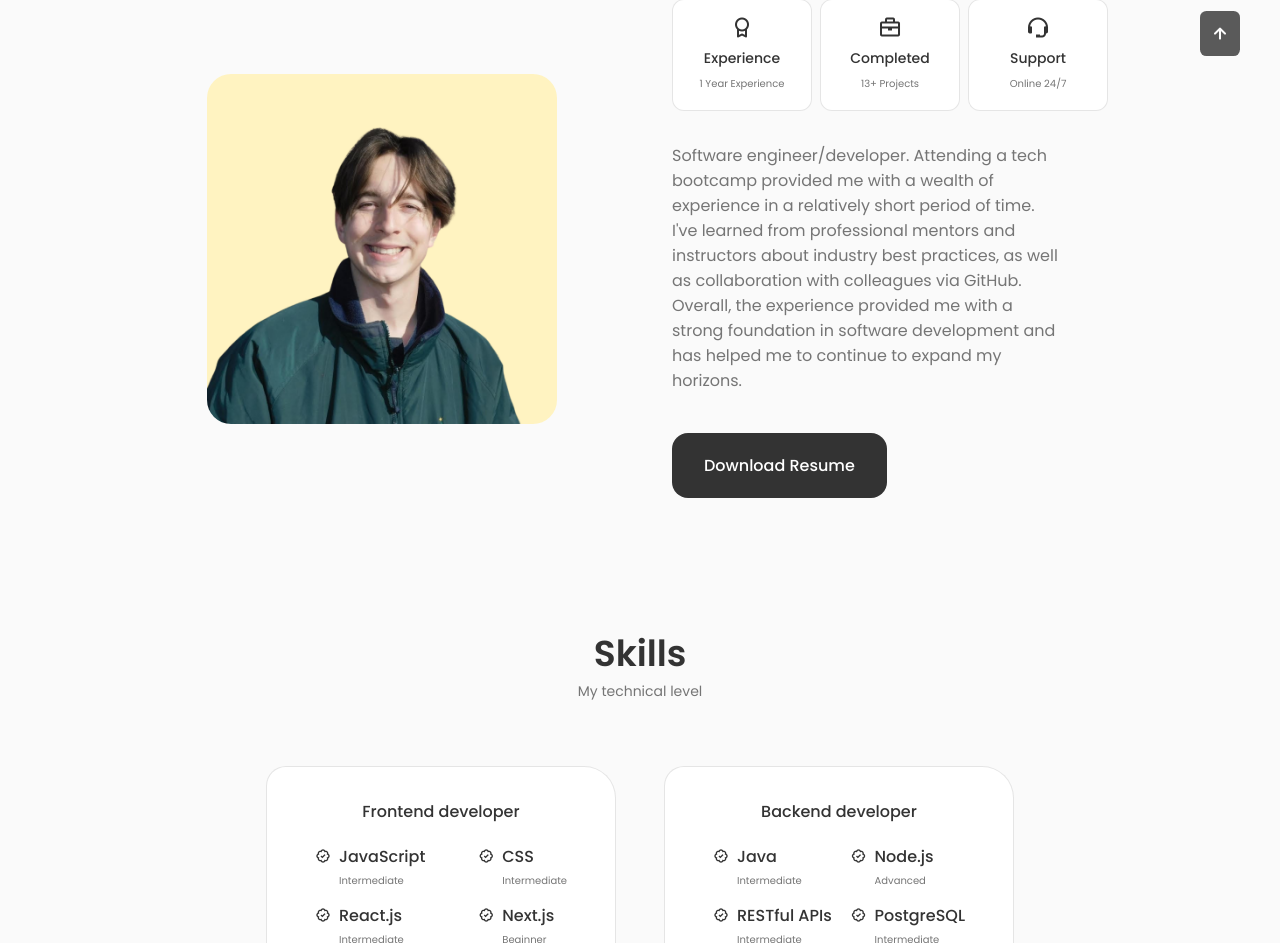
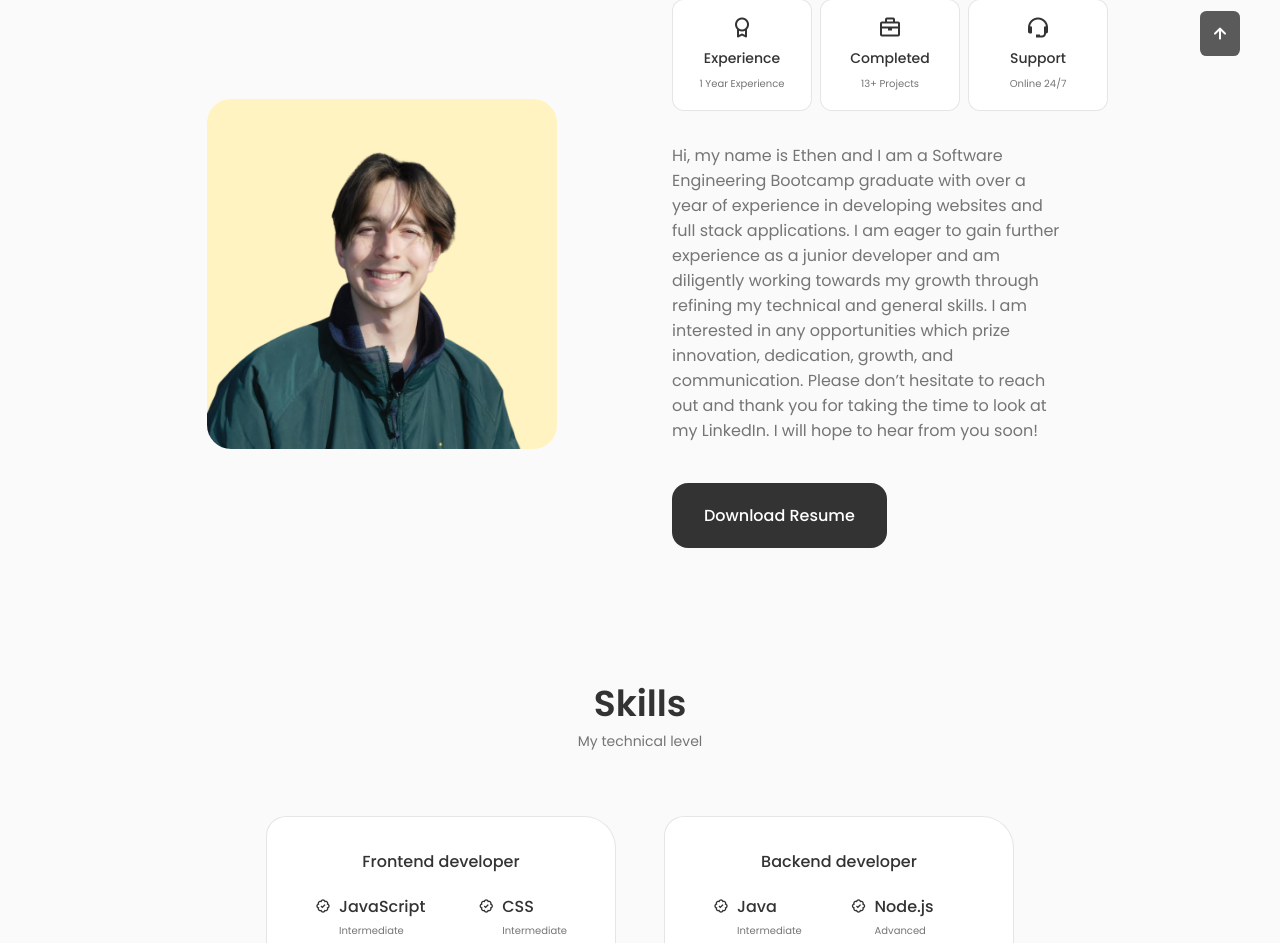
Before and after one commit to EthenThinkful/Portfolio, a React (Create React App) app: page / in a window 1280 px wide. Shown: the part 904-1847 px from the top of the page. Built offline with nearby package versions, Linux system fonts and the light colour scheme.

Commit message:
updated about me section

```diff
--- a/src/components/about/About.jsx
+++ b/src/components/about/About.jsx
@@ -15,12 +15,15 @@ const About = () => {
           <Info />
 
           <p className="about__description">
-            Software engineer/developer. Attending a tech bootcamp provided me
-            with a wealth of experience in a relatively short period of time.
-            I've learned from professional mentors and instructors about industry best practices,
-            as well as collaboration with colleagues via GitHub. Overall,
-            the experience provided me with a strong foundation in software development
-            and has helped me to continue to expand my horizons.
+            Hi, my name is Ethen and I am a Software Engineering Bootcamp
+            graduate with over a year of experience in developing websites and
+            full stack applications. I am eager to gain further experience as a
+            junior developer and am diligently working towards my growth through
+            refining my technical and general skills. I am interested in any
+            opportunities which prize innovation, dedication, growth, and
+            communication. Please don’t hesitate to reach out and thank you for
+            taking the time to look at my LinkedIn. I will hope to hear from you
+            soon!
           </p>
           <a
             download=""
```
